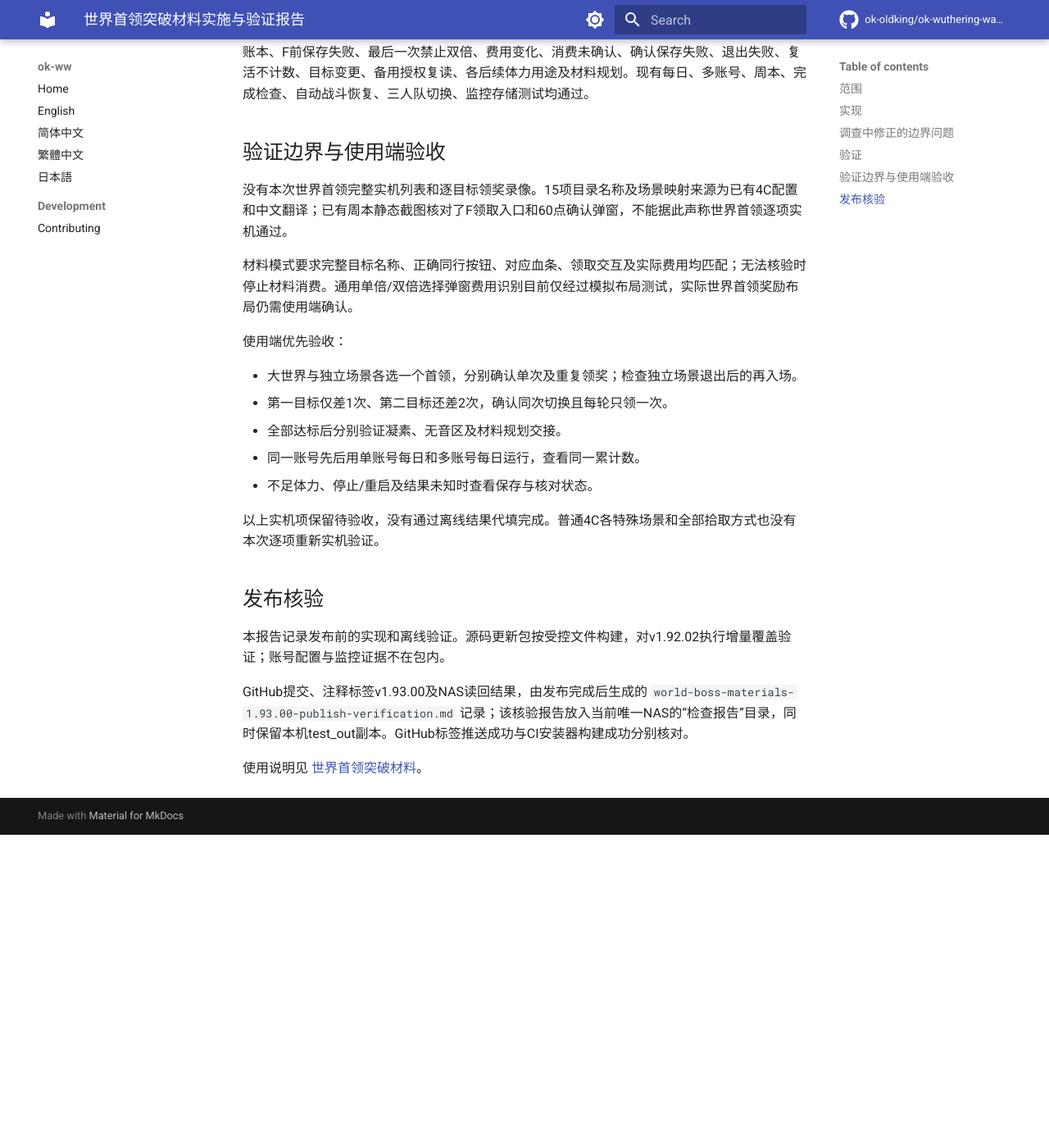
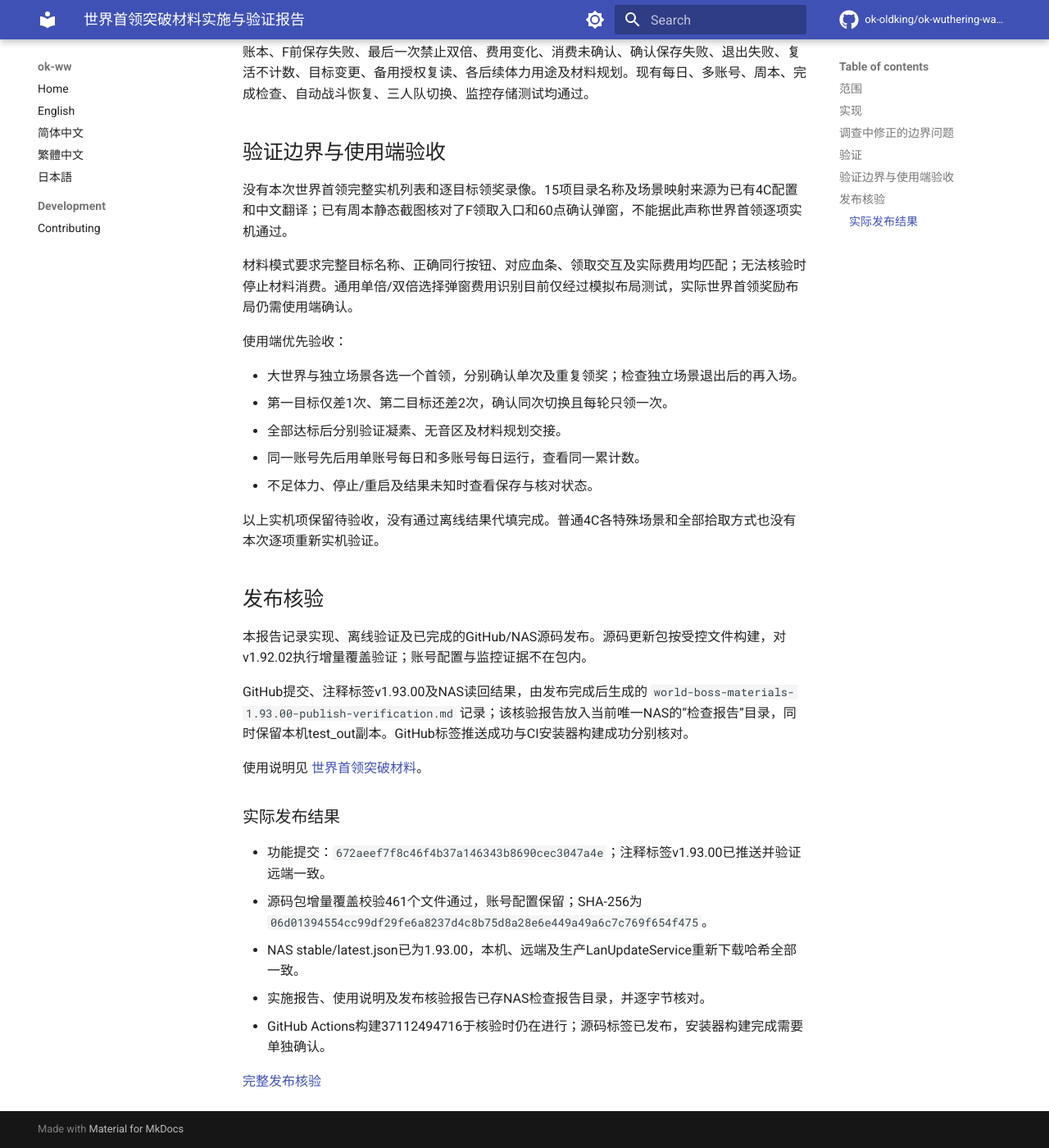
Before and after one commit to xihuojun2020-tech/okww-custom, an MkDocs documentation site: the page built from docs/reviews/2026-10-03-world-boss-materials-implementation.md, in a window 1280 px wide and 1400 px high, scrolled down 2203 px. Shown: the whole window at 82% size. Built offline with MkDocs 1.6.1 and Material for MkDocs 9.7.7, drawn with Linux system fonts in a browser that asks for light colours; comment, search, counter and statistics services are not loaded; before the commit the page ends 3221 px from its top, so only the background shows below that.

Commit message:
docs: record world boss materials release verification

```diff
--- a/docs/reviews/2026-10-03-world-boss-materials-implementation.md
+++ b/docs/reviews/2026-10-03-world-boss-materials-implementation.md
@@ -69,8 +69,18 @@
 
 ## 发布核验
 
-本报告记录发布前的实现和离线验证。源码更新包按受控文件构建，对v1.92.02执行增量覆盖验证；账号配置与监控证据不在包内。
+本报告记录实现、离线验证及已完成的GitHub/NAS源码发布。源码更新包按受控文件构建，对v1.92.02执行增量覆盖验证；账号配置与监控证据不在包内。
 
 GitHub提交、注释标签v1.93.00及NAS读回结果，由发布完成后生成的 `world-boss-materials-1.93.00-publish-verification.md` 记录；该核验报告放入当前唯一NAS的“检查报告”目录，同时保留本机test_out副本。GitHub标签推送成功与CI安装器构建成功分别核对。
 
 使用说明见 [世界首领突破材料](../references/world-boss-materials.md)。
+
+### 实际发布结果
+
+- 功能提交：`672aeef7f8c46f4b37a146343b8690cec3047a4e`；注释标签v1.93.00已推送并验证远端一致。
+- 源码包增量覆盖校验461个文件通过，账号配置保留；SHA-256为`06d01394554cc99df29fe6a8237d4c8b75d8a28e6e449a49a6c7c769f654f475`。
+- NAS stable/latest.json已为1.93.00，本机、远端及生产LanUpdateService重新下载哈希全部一致。
+- 实施报告、使用说明及发布核验报告已存NAS检查报告目录，并逐字节核对。
+- GitHub Actions构建37112494716于核验时仍在进行；源码标签已发布，安装器构建完成需要单独确认。
+
+[完整发布核验](world-boss-materials-1.93.00-publish-verification.md)
```
Also changed, not shown: docs/reviews/world-boss-materials-1.93.00-publish-verification.md (added, +19 -0 lines), docs/superpowers/plans/2026-10-03-world-boss-materials.md (+5 -3 lines).
